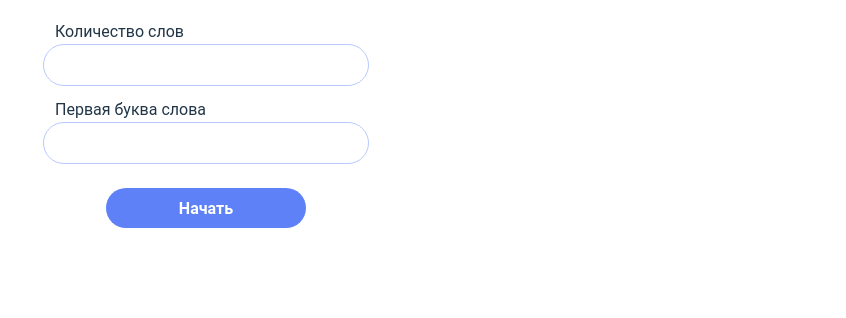
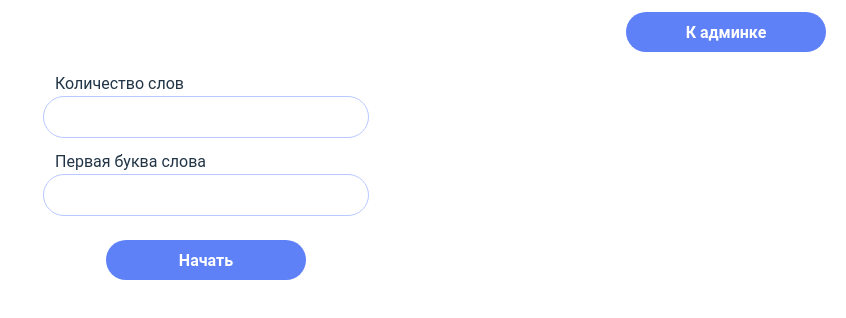
Before and after one commit to artseery/studio, a Vue app: page /test in a window 1280 px wide. Shown: the top 318 px of the page, without its empty margins (434-1280 px from the left). Built offline with nearby package versions, Linux system fonts and the light colour scheme.

Commit message:
Fix showing mistakes

```diff
--- a/index.html
+++ b/index.html
@@ -4,7 +4,7 @@
     <meta charset="UTF-8" />
     <link rel="icon" type="image/svg+xml" href="/vite.svg" />
     <meta name="viewport" content="width=device-width, initial-scale=1.0" />
-    <title>Vite + Vue + TS</title>
+    <title>Studio</title>
   </head>
   <body>
     <div id="app"></div>
--- a/src/App.vue
+++ b/src/App.vue
@@ -1,20 +1,55 @@
 <template>
+  <div class="header">
+    <button class="button" @click="$router.push(button.url)">
+      {{ button.name }}
+    </button>
+  </div>
   <router-view/>
 </template>
 
 <script setup lang="ts">
+import {computed, onMounted, ref, watch} from "vue";
+import {useRoute} from "vue-router";
+
+const route = useRoute();
+
+watch(() => route.name, async newId => {
+  console.log(newId)
+})
+
+const button = computed(() => {
+  if (route.name === 'test') {
+    return {
+      name: 'К админке',
+      url: '/admin'
+    }
+  } else {
+    return {
+      name: 'К тесту',
+      url: '/test'
+    }
+  }
+})
 </script>
 
 <style scoped>
+.header {
+  display: flex;
+  justify-content: flex-end;
+  padding: 0 20px;
+}
+
 .logo {
   height: 6em;
   padding: 1.5em;
   will-change: filter;
   transition: filter 300ms;
 }
+
 .logo:hover {
   filter: drop-shadow(0 0 2em #646cffaa);
 }
+
 .logo.vue:hover {
   filter: drop-shadow(0 0 2em #42b883aa);
 }
--- a/src/components/TestExecutionWordStress.vue
+++ b/src/components/TestExecutionWordStress.vue
@@ -33,6 +33,9 @@
       </div>
     </div>
     <button v-if="!isResultMode" class="button" @click="checkResult">Проверить результат</button>
+    <div class="words-result" v-else>
+      {{Object.keys(words).length - Object.keys(mistakes).length}}/{{Object.keys(words).length}} верно
+    </div>
   </div>
 </template>
 
@@ -89,6 +92,9 @@ async function checkResult() {
   justify-content: center
   align-items: center
   padding: 20px
+  &-result
+    font-size: 24px
+    font-weight: 600
   &-item
     display: flex
     flex-direction: column
--- a/src/main.ts
+++ b/src/main.ts
@@ -10,9 +10,9 @@ const app = createApp(App)
 const router = createRouter({
     history: createWebHistory(),
     routes: [
-        { path: '/', redirect: '/admin' },
-        { path: '/admin', component: AdminWordStress },
-        { path: '/test', component: TestWordStress }
+        { path: '/', redirect: '/admin'},
+        { path: '/admin', component: AdminWordStress, name: 'admin' },
+        { path: '/test', component: TestWordStress, name: 'test' }
     ]
 })
 
```
Also changed, not shown: 1 other file (tests, documents, lock files or other folders).
